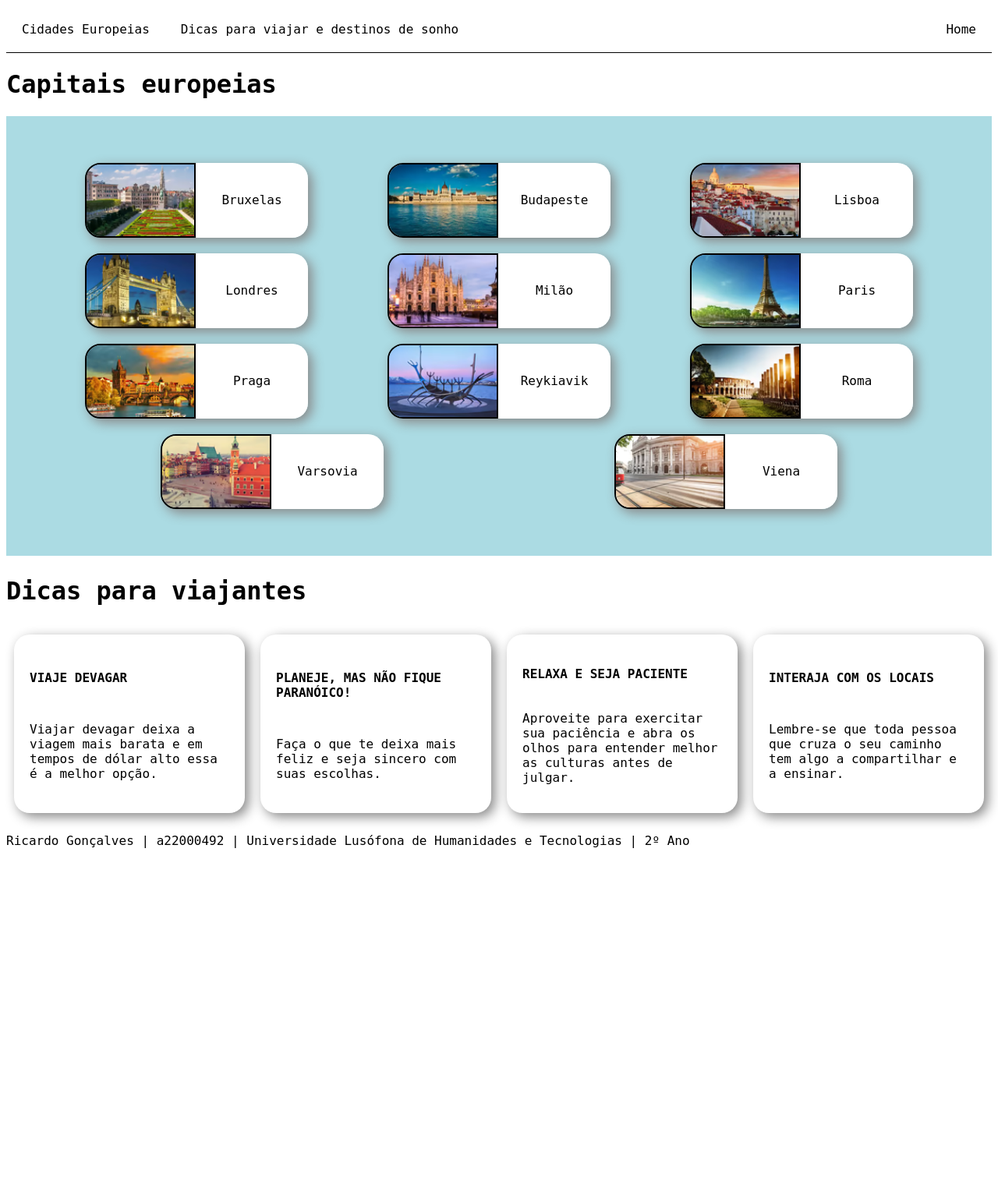
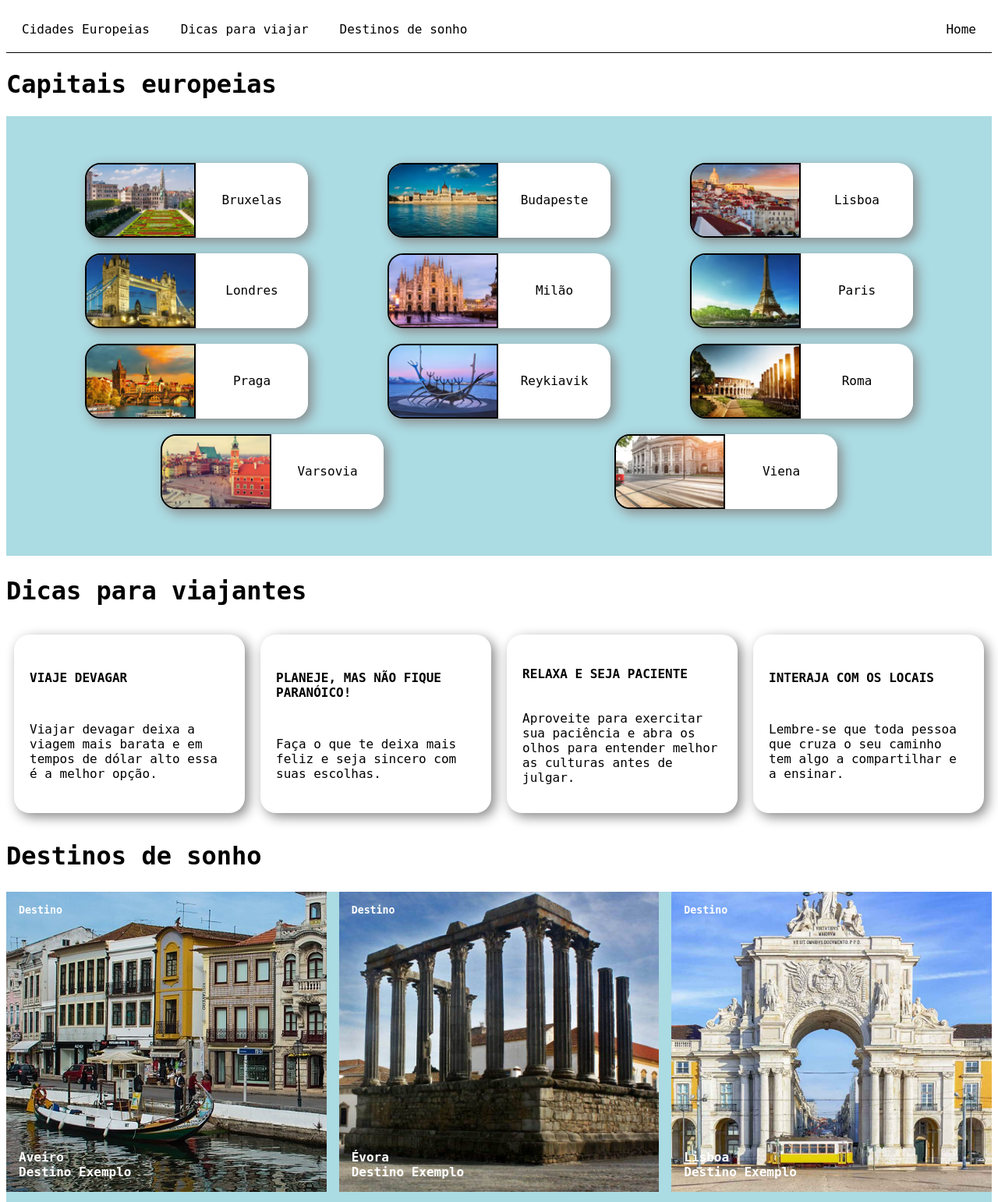
Before and after one commit to a22000492/pw-labs-ricardogoncalves-a22000492, a PHP site: page /lab4/index.html in a window 1280 px wide. Shown: the top 1542 px of the page at 78% size. Before the commit the page ends 1088 px from the top, so only its background shows below. Run offline with PHP 8.4, Linux system fonts and the light colour scheme.

Commit message:
lab 4 - cap 4 and 5

```diff
--- a/estilos.css
+++ b/estilos.css
@@ -24,7 +24,29 @@ nav a {
 }
 
 nav a:hover {
-  font-weight: 600;
+  font-weight: bold;
+}
+
+.home-menu {
+  display: flex;
+  padding: 1rem 0.2rem;
+  justify-content: center;
+  align-items: center;
+  border-bottom: 1px solid black;
+}
+
+.home-menu a {
+  font-size: 12px;
+  text-decoration: none;
+}
+
+.home-footer {
+  text-align: center;
+  padding: 3rem 1rem;
+}
+
+.home-footer p {
+  color: black;
 }
 
 .btn {
@@ -63,6 +85,10 @@ img, iframe {
 
 .flex {
   display: flex;
+}
+
+.grid {
+  display: grid;
 }
 
 .capitais {
@@ -135,3 +161,70 @@ img, iframe {
   box-shadow: 5px 5px 15px #888;
   margin: 10px;
 }
+
+.destinos {
+  background-color: #abdbe3;
+}
+
+.destinos > div {
+  display: flex;
+  flex-direction: column;
+  padding: 1rem;
+  background-repeat: no-repeat;
+  background-size: cover;
+  background-position: bottom center;
+}
+
+.destinos h5 {
+  padding-bottom: 300px;
+}
+
+.destinos h4, .destinos h5, .destinos p {
+  margin: 0;
+  color: white;
+  font-weight: bold;
+}
+
+.aveiro {
+  background-image: url('lab4/images/destinos/aveiro.jpg');
+  grid-area: aveiro;
+}
+
+.evora {
+  background-image: url('lab4/images/destinos/evora.jpg');
+  grid-area: evora;
+}
+
+.lisboa {
+  background-image: url('lab4/images/destinos/lisboa.jpg');
+  grid-area: lisboa;
+}
+
+.porto {
+  background-image: url('lab4/images/destinos/porto.jpg');
+  grid-area: porto;
+}
+
+.viseu {
+  background-image: url('lab4/images/destinos/viseu.jpg');
+  grid-area: viseu;
+}
+
+@media only screen and (min-width: 900px) {
+  .destinos {
+    gap: 1rem;
+    grid-template-areas:
+      'aveiro evora lisboa'
+      'porto porto viseu';
+  }
+}
+
+@media only screen and (max-width: 899px) {
+  .destinos {
+    gap: 1rem;
+    grid-template-areas:
+      'aveiro evora'
+      'lisboa viseu'
+      'porto porto';
+  }
+}
--- a/lab4/index.html
+++ b/lab4/index.html
@@ -10,7 +10,8 @@
 <body>
   <nav class="menu">
     <a href="#capitais">Cidades Europeias</a>
-    <a href="#dicas">Dicas para viajar e destinos de sonho</a>
+    <a href="#dicas">Dicas para viajar</a>
+    <a href="#destinos">Destinos de sonho</a>
     <a href="../index.html">Home</a>
   </nav>
   <header>
@@ -152,6 +153,37 @@
         </div>
       </div>
     </section>
+    <section id="destinos">
+      <h1>Destinos de sonho</h1>
+      <div class="grid destinos">
+        <div class="aveiro">
+          <h5>Destino</h5>
+          <h4>Aveiro</h4>
+          <p>Destino Exemplo</p>
+        </div>
+        <div class="evora">
+          <h5>Destino</h5>
+          <h4>Évora</h4>
+          <p>Destino Exemplo</p>
+        </div>
+        <div class="lisboa">
+          <h5>Destino</h5>
+          <h4>Lisboa</h4>
+          <p>Destino Exemplo</p>
+        </div>
+        <div class="porto">
+          <h5>Destino</h5>
+          <h4>Porto</h4>
+          <p>Destino Exemplo</p>
+        </div>
+        <div class="viseu">
+          <h5>Destino</h5>
+          <h4>Viseu</h4>
+          <p>Destino Exemplo</p>
+        </div>
+        <div></div>
+      </div>
+    </section>
   </main>
   <footer>
     <p>Ricardo Gonçalves | a22000492 | Universidade Lusófona de Humanidades e Tecnologias | 2º Ano</p>
```
Also changed, not shown: index.html (+10 -9 lines), lab4/images/destinos/aveiro.jpg (added), lab4/images/destinos/evora.jpg (added), lab4/images/destinos/lisboa.jpg (added), lab4/images/destinos/viseu.jpg (added), 1 other file.
